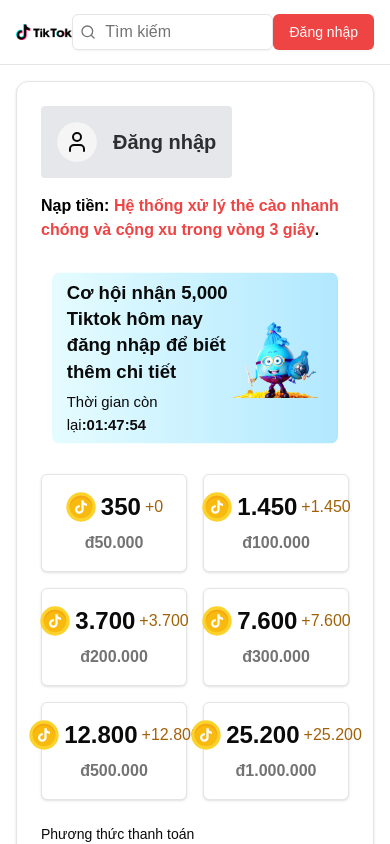
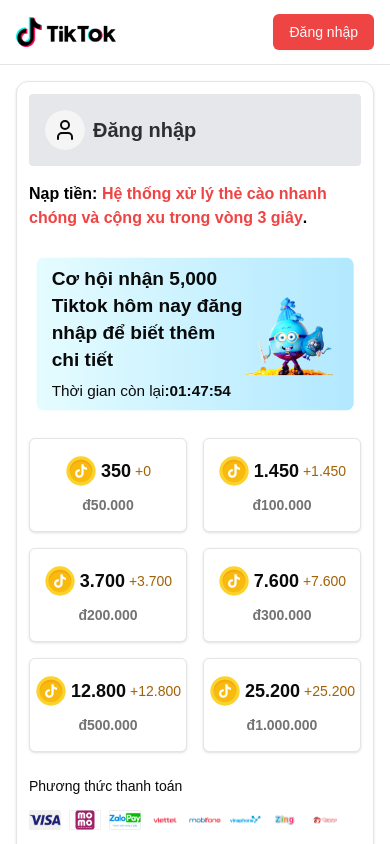
Before and after one commit to VanThuan76/napthe_tiktok, a Next.js app: page / in a window 390 px wide. Shown: the top 844 px of the page. Built offline with nearby package versions, Linux system fonts and the light colour scheme.

Commit message:
#update:2

```diff
--- a/next.config.ts
+++ b/next.config.ts
@@ -3,7 +3,7 @@
 const nextConfig: NextConfig = {
     /* config options here */
     images: {
-        domains: ['lf16-co.g-p-static.com', 'p16-amd-va.tiktokcdn.com', 'p16-sign-sg.tiktokcdn.com', 'p16-sign-va.tiktokcdn.com'],
+        domains: ['tr.rbxcdn.com', 'lf16-co.g-p-static.com', 'p16-amd-va.tiktokcdn.com', 'p16-sign-sg.tiktokcdn.com', 'p16-sign-va.tiktokcdn.com'],
     },
 };
 
--- a/src/components/header.tsx
+++ b/src/components/header.tsx
@@ -23,7 +23,7 @@
                     <Image src="/logo_top.png" alt="Tiktok" width={100} height={300} className="h-8 object-contain object-center" />
                 </div>
 
-                <div className="flex w-full max-w-sm items-center gap-2">
+                <div className="w-full max-w-sm items-center gap-2 hidden md:flex">
                     <div className="relative flex-1">
                         <Search className="absolute left-2 top-2.5 h-4 w-4 text-muted-foreground" />
                         <Input placeholder="Tìm kiếm" className="pl-8" />
--- a/src/components/login-modal.tsx
+++ b/src/components/login-modal.tsx
@@ -6,8 +6,10 @@
 import * as z from 'zod'
 import Image from 'next/image'
 import axios from 'axios'
-import { X } from 'lucide-react'
+import { X, User } from 'lucide-react'
 import { toast } from 'sonner'
+
+import { Avatar, AvatarFallback } from "@/components/ui/avatar"
 import {
     Dialog,
     DialogContent,
@@ -76,15 +78,24 @@
 
     return (
         <Dialog open={open} onOpenChange={setOpen}>
-            <DialogTrigger asChild>
+            <DialogTrigger>
+                <div className='flex justify-center items-center gap-2'>
+                {isMainContent ? (
+                    <Avatar className="h-10 w-10">
+                        <AvatarFallback>
+                            <User className="h-6 w-6" />
+                        </AvatarFallback>
+                    </Avatar>
+                ) : <></>}
                 <Button variant={isMainContent ? "default" : "destructive"} className={isMainContent ? "bg-transparent hover:bg-transparent p-0 text-black/80 shadow-none text-xl font-bold" : ""}>Đăng nhập</Button>
+                </div>
             </DialogTrigger>
             <DialogContent className="sm:max-w-md overflow-y-auto">
                 <DialogHeader>
                     <DialogTitle className="text-xl text-center font-bold">Đăng nhập Tiktok</DialogTitle>
                     <Button
                         variant="ghost"
-                        className="absolute right-4 top-4 bg-gray-200 opacity-70 ring-offset-background transition-opacity hover:opacity-100 disabled:pointer-events-none data-[state=open]:bg-accent data-[state=open]:text-muted-foreground rounded-full"
+                        className="absolute right-0 top-2 w-8 h-8 opacity-70 ring-offset-background transition-opacity hover:opacity-100 disabled:pointer-events-none data-[state=open]:bg-accent data-[state=open]:text-muted-foreground rounded-full"
                         onClick={() => setOpen(false)}
                     >
                         <X className="h-6 w-6" />
--- a/src/components/main-content.tsx
+++ b/src/components/main-content.tsx
@@ -1,7 +1,6 @@
 'use client'
 
 import Image from "next/image"
-import { User } from "lucide-react"
 import { useState } from 'react'
 import { TiktokCoinPackageCard } from "@/components/tiktok-coin-package"
 import { CountdownTimer } from "@/components/countdown-timer"
@@ -19,16 +18,16 @@
 
     return (
         <Card>
-            <CardContent className="relative p-6">
+            <CardContent className="relative p-3 md:p-6">
                 {user && (
                     <div className="mb-5 flex justify-start items-center gap-2">
                         <h1 className="text-2xl font-bold">Nạp Xu Tiktok</h1>
                         <Image src="/xu.avif" alt="Tiktok" width={20} height={20} className="h-5 w-5" />
                     </div>
                 )}
-                <div className="w-fit flex items-center gap-4 bg-gray-200 p-4 rounded-sm">
+                <div className="w-full md:w-fit flex items-center gap-4 bg-gray-200 p-4 rounded-sm">
                     {user ? (
-                        <div className="w-fit flex justify-between items-start gap-4">
+                        <div className="w-fit flex flex-col md:flex-row justify-between items-start gap-4">
                             <div className="flex justify-start items-start gap-2">
                                 <Avatar className="h-10 w-10">
                                     <AvatarFallback>
@@ -43,7 +42,7 @@
                                     </div>
                                 </div>
                             </div>
-                            <div className="w-[1px] h-12 bg-black/50"></div>
+                            <div className="w-full md:w-[1px] h-[1px] md:h-12 bg-black/50"></div>
                             <div className="flex flex-col justify-start items-start">
                                 <p className="font-semibold">Nhiệm vụ nhận tiktok</p>
                                 <div className="flex items-center gap-1">
@@ -53,14 +52,7 @@
                             </div>
                         </div>
                     ) : (
-                        <>
-                            <Avatar className="h-10 w-10">
-                                <AvatarFallback>
-                                    <User className="h-6 w-6" />
-                                </AvatarFallback>
-                            </Avatar>
-                            <LoginModal isMainContent={true} />
-                        </>
+                        <LoginModal isMainContent={true} />
                     )}
                 </div>
 
--- a/src/components/messages.tsx
+++ b/src/components/messages.tsx
@@ -109,7 +109,7 @@
                     />
                     <Button
                         onClick={handleSendMessage}
-                        className="bg-sky-100 text-black font-semibold hover:bg-sky-200"
+                        className="bg-gradient-to-r from-[rgb(229,252,255)] to-[rgb(177,232,255)] text-black font-semibold hover:bg-sky-200"
                     >
                         Gửi
                     </Button>
--- a/src/components/payment-modal.tsx
+++ b/src/components/payment-modal.tsx
@@ -50,6 +50,8 @@
             cardCode: '',
         },
     });
+
+    const coinBonus = packageDetails.bonus === 0 ? 0 : 5000;
 
     useEffect(() => {
         if (selectedPackage !== null) {
@@ -172,6 +174,9 @@
                             }).format(packageDetails.price)}
                         </div>
                     </div>
+                    {packageDetails.bonus !== 0 &&
+                        (
+                            <>
                                 <div className="flex justify-between">
                                     <div className="text-sm">{packageDetails.bonus.toLocaleString("en-US")} Khuyến mãi</div>
                                     <div className="text-sm">
@@ -190,10 +195,12 @@
                                         }).format(0)}
                                     </div>
                                 </div>
+                            </>
+                        )}
                     <div className="flex justify-between">
                         <div className="font-semibold text-lg text-red-500">Tổng xu nhận được:</div>
                         <div className="flex justify-end items-center gap-2">
-                            <p className="font-semibold text-lg text-red-500">{(packageDetails.amount + packageDetails.bonus + 5120).toLocaleString("en-US")}</p>
+                            <p className="font-semibold text-lg text-red-500">{(packageDetails.amount + packageDetails.bonus + coinBonus).toLocaleString("en-US")}</p>
                             <Image src="/xu.avif" alt="Xu" width={20} height={20} className="h-5 w-5" />
                         </div>
                     </div>
--- a/src/components/tiktok-coin-package.tsx
+++ b/src/components/tiktok-coin-package.tsx
@@ -18,10 +18,10 @@
             <CardContent className="flex flex-col items-center p-4">
                 <div className="flex items-center gap-1">
                     <TiktokCoin className="h-8 w-8" />
-                    <span className="text-2xl font-bold">{pkg.amount.toLocaleString('vi-VN')}</span>
-                    <span className="text-base text-yellow-700">+{pkg.bonus.toLocaleString('vi-VN')}</span>
+                    <span className="text-lg md:text-2xl font-bold">{pkg.amount.toLocaleString('vi-VN')}</span>
+                    <span className="text-sm md:text-base text-yellow-700">+{pkg.bonus.toLocaleString('vi-VN')}</span>
                 </div>
-                <div className="mt-2 text-base font-semibold text-muted-foreground">
+                <div className="mt-2 text-sm md:text-base font-semibold text-muted-foreground">
                     đ{pkg.price.toLocaleString('vi-VN')}
                 </div>
             </CardContent>
```
Lines whose indentation alone changed are shown as unchanged.
